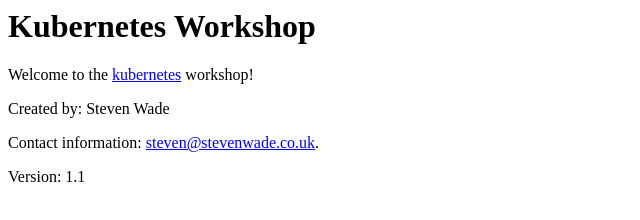
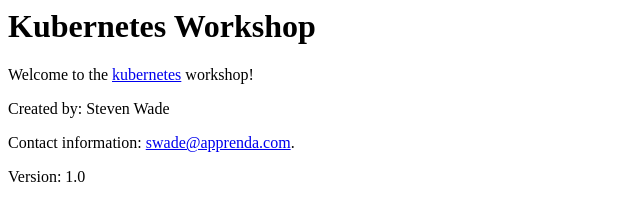
Before and after one commit to swade1987/k8s-workshop-site, a plain HTML site: page app/index.html in a window 1280 px wide. Shown: the full height of the page, 0-640 px from the left. Drawn offline with Linux system fonts and the light colour scheme.

Commit message:
reverting site back to default

```diff
--- a/app/index.html
+++ b/app/index.html
@@ -4,11 +4,11 @@
    </head>
    <body>
       <h1>Kubernetes Workshop</h1>
-      Welcome to the <a href="httphttp://kubernetes.io">kubernetes</a> workshop!
+      Welcome to the <a href="http://kubernetes.io">kubernetes</a> workshop!
    </body>
    <footer>
       <p>Created by: Steven Wade</p>
-      <p>Contact information: <a href="mailto:steven@stevenwade.co.uk">steven@stevenwade.co.uk</a>.</p>
-      <p>Version: 1.1</p>
+      <p>Contact information: <a href="mailto:swade@apprenda.com">swade@apprenda.com</a>.</p>
+      <p>Version: 1.0</p>
    </footer>
 </html>
```
